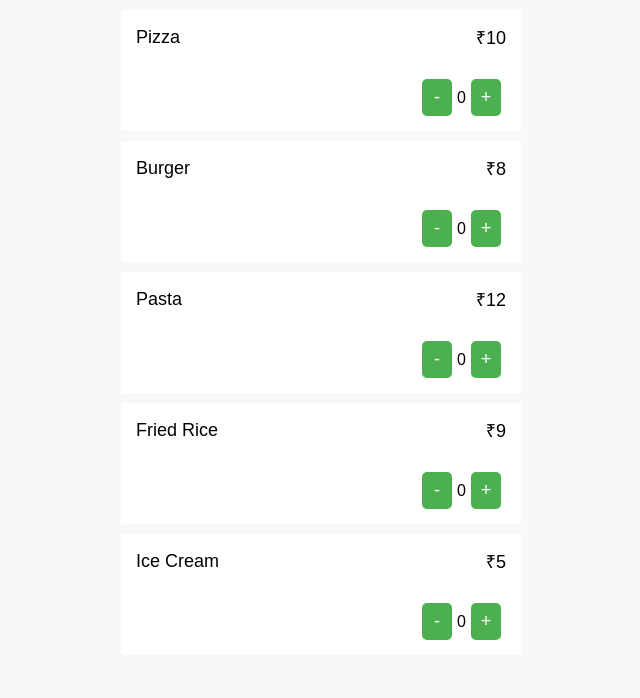
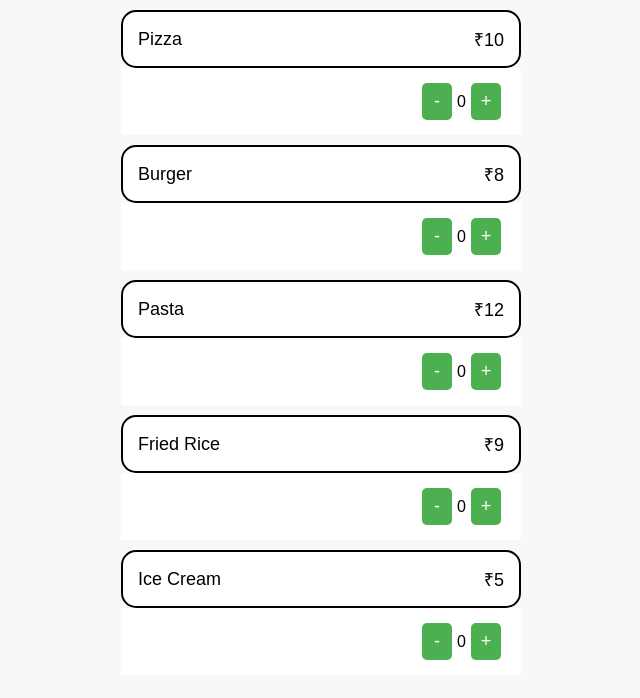
Before and after one commit to kmbasumatary/menufoodcart, a plain HTML site: page index.html in a window 1280 px wide. Shown: the whole page, without its empty margins (319-959 px from the left). Drawn offline with Linux system fonts and the light colour scheme.

Commit message:
Update index.html

```diff
--- a/index.html
+++ b/index.html
@@ -33,6 +33,8 @@
             background-color: white; /* Set background color here */
         }
         .item {
+            border: 2px solid #000000; /* Increased border thickness */
+            border-radius: 15px;
             padding: 15px;
             display: flex;
             justify-content: space-between;
```
